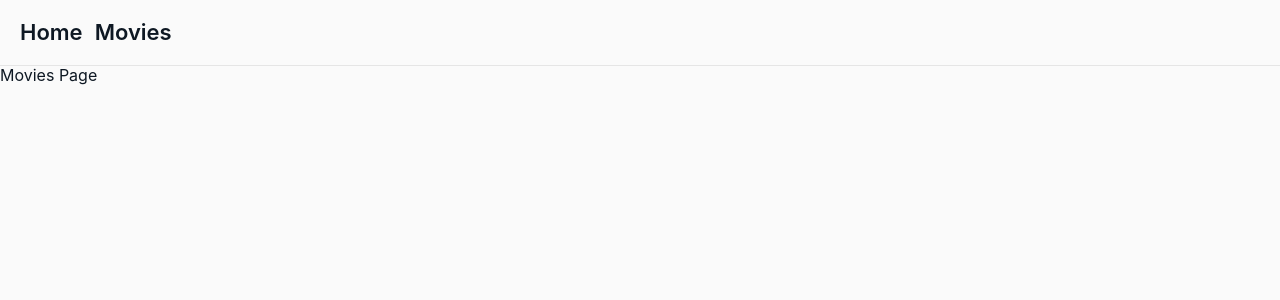
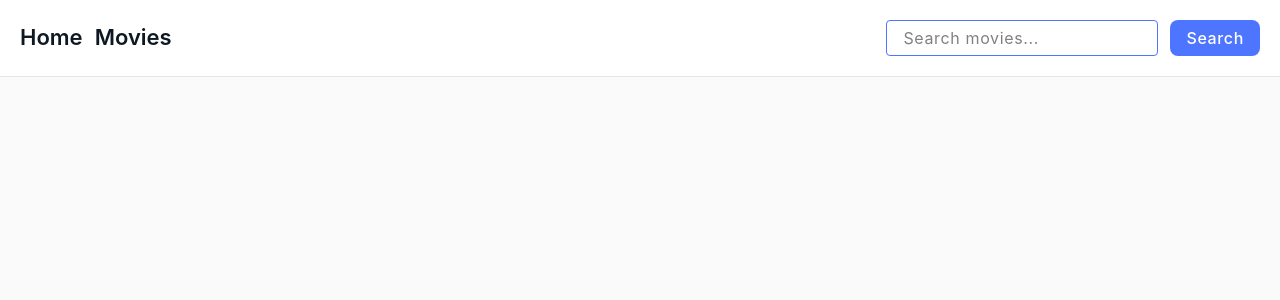
Before and after one commit to grizeus/goit-react-hw-05, a React (Vite) app: page /movies in a window 1280 px wide. Shown: the top 300 px of the page. Built offline with nearby package versions, Linux system fonts and the light colour scheme.

Commit message:
add MoviesPage layout, logic and styling (#9)
* add MoviesPage layout, logic and styling

```diff
--- a/package.json
+++ b/package.json
@@ -15,6 +15,7 @@
     "modern-normalize": "^3.0.1",
     "react": "^18.3.1",
     "react-dom": "^18.3.1",
+    "react-hot-toast": "^2.4.1",
     "react-router-dom": "^6.26.2"
   },
   "devDependencies": {
--- /dev/null
+++ b/src/components/Container/Container.jsx
@@ -0,0 +1,7 @@
+import styles from "./Container.module.css";
+
+const Container = ({ children }) => {
+  return <div className={styles.container}>{children}</div>;
+};
+
+export default Container;
--- /dev/null
+++ b/src/components/Container/Container.module.css
@@ -0,0 +1,4 @@
+.container {
+  /* margin: 0 auto; */
+  padding: 8px 20px 0;
+}
--- a/src/components/MovieList/MovieList.jsx
+++ b/src/components/MovieList/MovieList.jsx
@@ -1,26 +1,30 @@
-import { NavLink } from "react-router-dom";
-
+import { NavLink, useLocation } from "react-router-dom";
 
 import styles from "./MovieList.module.css";
 
 const MovieList = props => {
   const { movies, actors } = props;
+  const location = useLocation();
 
   return (
     <ul className={styles.list}>
       {movies.map(movie => (
-        <NavLink key={movie.id} to={`/movies/${movie.id}`}>
+        <NavLink key={movie.id} to={`/movies/${movie.id}`} state={location}>
           <li key={movie.id}>
             <div className={styles.thumbnail}>
               <img
                 width="300px"
                 className={styles.image}
-                src={`https://image.tmdb.org/t/p/w300/${movie.poster_path}`}
+                src={
+                  movie.poster_path
+                    ? `https://image.tmdb.org/t/p/w300/${movie.poster_path}`
+                    : `https://upload.wikimedia.org/wikipedia/commons/0/04/NoDVDCover.svg`
+                }
                 alt={movie.title}
               />
             </div>
             {actors.length > 0 && (
-              <div className={styles["list-container"]}>
+              <div className={styles["card-container"]}>
                 <ul className={styles["top-cast"]}>
                   {actors
                     .filter(actor => actor.movieId === movie.id)[0]
--- a/src/components/MovieList/MovieList.module.css
+++ b/src/components/MovieList/MovieList.module.css
@@ -1,4 +1,4 @@
-.list-container {
+.card-container {
   position: relative;
 }
 
@@ -21,6 +21,7 @@
 }
 
 .image {
+  background-color: #fafafa;
   width: 100%;
   height: 100%;
   object-fit: cover;
--- a/src/components/Navigation/Navigation.jsx
+++ b/src/components/Navigation/Navigation.jsx
@@ -2,13 +2,12 @@ import { NavLink, useLocation } from "react-router-dom";
 
 import styles from "./Navigation.module.css";
 
-const Navigation = () => {
+const Navigation = ({children}) => {
 
   const location = useLocation();
   const backLinkHref = location.state ?? "/movies";
-  console.log(location);
   return (
-    <header>
+    <header className={styles.header}>
       <nav className={styles.navs}>
         <ul>
           {location.pathname !== "/" && location.pathname !== "/movies" && (
@@ -30,6 +29,7 @@ const Navigation = () => {
           </li>
         </ul>
       </nav>
+      {children}
     </header>
   );
 };
--- a/src/components/Navigation/Navigation.module.css
+++ b/src/components/Navigation/Navigation.module.css
@@ -1,5 +1,11 @@
-.navs {
-  padding: 20px 20px;
+.header {
+  display: flex;
+  justify-content: space-between;
+  flex-wrap: wrap;
+  gap: 8px;
+  align-items: center;
+  background-color: #fff;
+  padding: 20px;
   border-bottom: .5px solid #e5e5e5;
 }
 
--- a/src/pages/HomePage/HomePage.jsx
+++ b/src/pages/HomePage/HomePage.jsx
@@ -1,8 +1,11 @@
 import { fetchTrendingMovies, fetchActors } from "../../api/fetch-api";
-import { useState, useEffect } from "react";
+import { useState, useEffect, lazy, Suspense } from "react";
 
-import MovieList from "../../components/MovieList/MovieList";
 import Navigation from "../../components/Navigation/Navigation";
+import Container from "../../components/Container/Container";
+const MovieList = lazy(() => import("../../components/MovieList/MovieList"));
+
+import styles from "./HomePage.module.css";
 
 const HomePage = () => {
   const [movies, setMovies] = useState([]);
@@ -35,11 +38,14 @@ const HomePage = () => {
 
   return (
     <>
-      <Navigation />
-      <div>
-        <h1>Tranding Movies</h1>
-        <MovieList movies={movies} actors={actors} />
-      </div>
+      <Navigation>
+        <h1 className={styles.title}>Trending Movies</h1>
+      </Navigation>
+      <Suspense fallback={<div>Loading...</div>}>
+        <Container>
+          <MovieList movies={movies} actors={actors} />
+        </Container>
+      </Suspense>
     </>
   );
 };
--- a/src/pages/HomePage/HomePage.module.css
+++ b/src/pages/HomePage/HomePage.module.css
@@ -0,0 +1,7 @@
+.title {
+  font-size: 36px;
+  font-weight: 600;
+  line-height: 100%;
+  letter-spacing: 0.02em;
+  color: #2e2f42;
+}
--- a/src/pages/MovieDetailsPage/MovieDetailsPage.jsx
+++ b/src/pages/MovieDetailsPage/MovieDetailsPage.jsx
@@ -5,6 +5,7 @@ import { fetchMovieDetails } from "../../api/fetch-api";
 import Navigation from "../../components/Navigation/Navigation";
 
 import styles from "./MovieDetailsPage.module.css";
+import Container from "../../components/Container/Container";
 
 const MovieDetailsPage = () => {
   const { movieId } = useParams();
@@ -15,6 +16,7 @@ const MovieDetailsPage = () => {
       try {
         const { data } = await fetchMovieDetails(movieId);
         setData(data);
+        console.log(data);
       } catch (error) {
         console.log(error);
       }
@@ -25,6 +27,7 @@ const MovieDetailsPage = () => {
   return (
     <div>
       <Navigation />
+      <Container>
       <h1>{`${data.title} (${releaseYear})`}</h1>
       <div className={styles["main-details"]}>
         <div className={styles.thumb}>
@@ -63,7 +66,8 @@ const MovieDetailsPage = () => {
           </li>
         </ul>
       </nav>
-      <Outlet />
+        <Outlet />
+        </Container>
     </div>
   );
 };
--- a/src/pages/MoviesPage/MoviesPage.jsx
+++ b/src/pages/MoviesPage/MoviesPage.jsx
@@ -1,10 +1,100 @@
+import toast, { Toaster } from "react-hot-toast";
+import { useEffect, useState } from "react";
+import { useSearchParams } from "react-router-dom";
+
+import { fetchSearchByKeyword, fetchActors } from "../../api/fetch-api";
+
 import Navigation from "../../components/Navigation/Navigation";
+import MovieList from "../../components/MovieList/MovieList";
+import Container from "../../components/Container/Container";
+
+import styles from "./MoviesPage.module.css";
 
 const MoviesPage = () => {
+  const [searchParams, setSearchParams] = useSearchParams({ q: "" });
+  const [movies, setMovies] = useState([]);
+  const [actors, setActors] = useState([]);
+
+  const query = searchParams.get("q");
+
+  const handleSubmit = e => {
+    e.preventDefault();
+    const form = e.target;
+    const curQuery = form.elements.query.value.trim();
+
+    if (curQuery === "") {
+      toast.error("Please enter a search query");
+      return;
+    }
+
+    setSearchParams(
+      prev => {
+        prev.set("q", curQuery);
+        return prev;
+      },
+      { replace: true }
+    );
+
+    form.reset();
+  };
+
+  useEffect(() => {
+    const runner = async () => {
+      try {
+        const { data } = await fetchSearchByKeyword(query);
+        if (data.results) {
+          setMovies(data.results);
+        }
+      } catch (error) {
+        console.log(error);
+      }
+    };
+    if (query !== "") {
+      runner();
+    }
+  }, [query]);
+
+  useEffect(() => {
+    const runner = async id => {
+      try {
+        const { data } = await fetchActors(id);
+        setActors(prev => [...prev, { movieId: id, cast: data.cast }]);
+      } catch (error) {
+        console.log(error);
+      }
+    };
+    movies.map(movie => runner(movie.id));
+  }, [movies]);
+
   return (
     <>
-      <Navigation />
-      <div>Movies Page</div>
+      <Toaster
+        position="top-right"
+        toastOptions={{
+          duration: 2000,
+        }}
+      />
+      <Navigation>
+        <form onSubmit={handleSubmit} className={styles["search-form"]}>
+          <input
+            className={styles["search-input"]}
+            type="text"
+            autoComplete="off"
+            name="query"
+            autoFocus
+            placeholder="Search movies..."
+          />
+          <button className={styles.btn} type="submit">
+            Search
+          </button>
+        </form>
+      </Navigation>
+      <Container>
+        {movies.length > 0 && <MovieList movies={movies} actors={actors} />}{" "}
+        {movies.length === 0 && query !== "" && (
+          <p className={styles.info}>No movies found</p>
+        )}
+      </Container>
     </>
   );
 };
--- a/src/pages/MoviesPage/MoviesPage.module.css
+++ b/src/pages/MoviesPage/MoviesPage.module.css
@@ -0,0 +1,58 @@
+.search-form {
+  display: flex;
+  gap: 12px;
+}
+
+.search-input {
+  font-family: inherit;
+  font-weight: 400;
+  font-size: 16px;
+  line-height: 150%;
+  letter-spacing: 0.04em;
+  color: #2e2f42;
+  padding: 8px 16px;
+  width: 272px;
+  height: 36px;
+  border: 1.5px solid #808080;
+  border-radius: 4px;
+  transition: border-color 250ms cubic-bezier(0.4, 0, 0.2, 1) 0ms;
+}
+
+.search-input:hover {
+  border-color: #000;
+}
+
+.search-input:focus {
+  outline: none;
+  border-color: #4e75ff;
+}
+
+.search-input::placeholder {
+  color: #808080;
+}
+
+.btn {
+  font-family: inherit;
+  font-weight: 500;
+  font-size: 16px;
+  line-height: 150%;
+  letter-spacing: 0.04em;
+  color: #fff;
+  background-color: #4e75ff;
+  text-align: center;
+  padding: 6px 16px;
+  border: none;
+  border-radius: 8px;
+  transition: background-color 250ms cubic-bezier(0.4, 0, 0.2, 1) 0ms;
+}
+
+.btn:hover {
+  background-color: #6c8cff;
+}
+
+.info {
+  font-size: 22px;
+  font-weight: 500;
+  line-height: 150%;
+  letter-spacing: 0.02em;
+}
```
